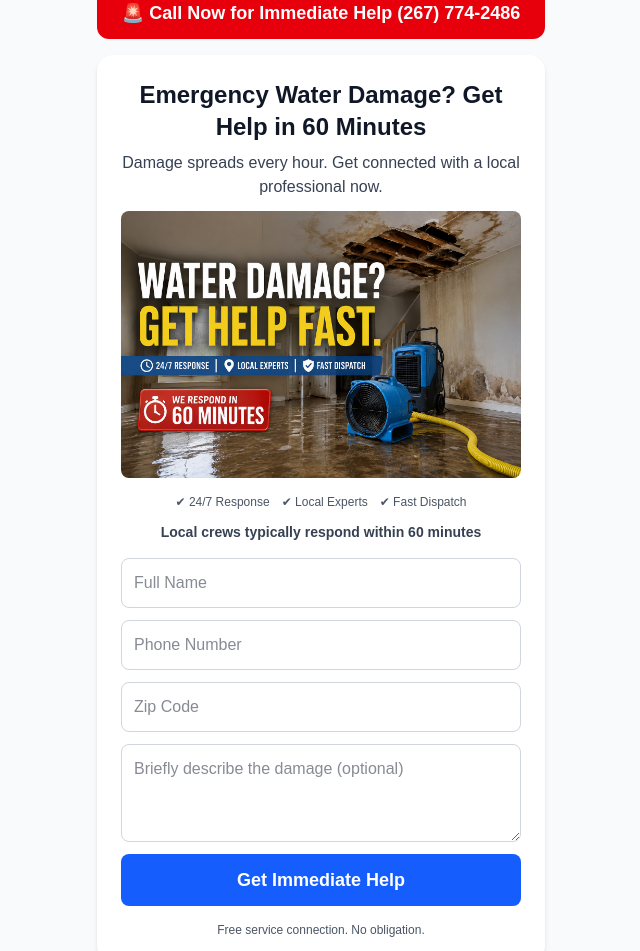
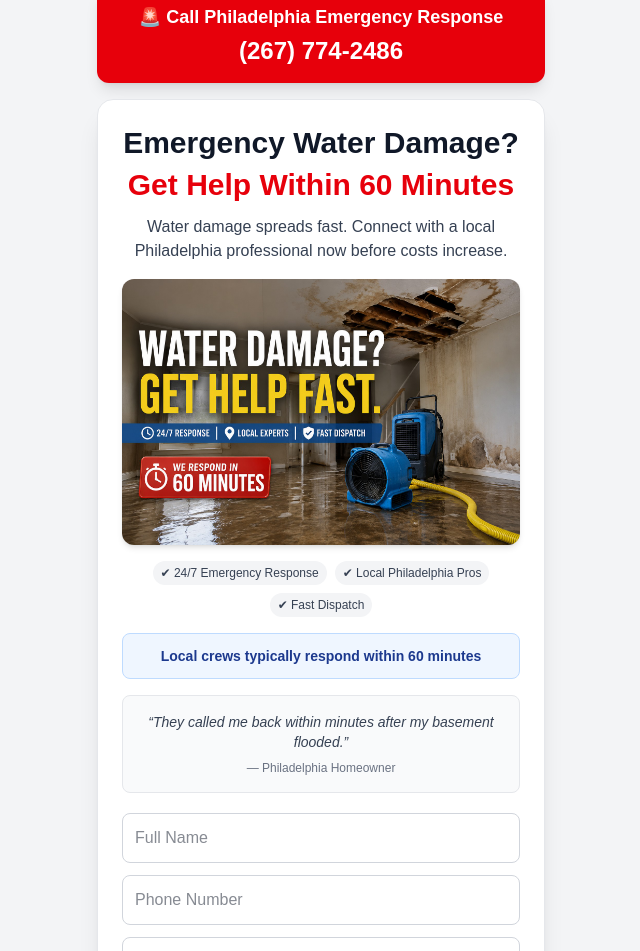
Before and after one commit to ERGProperties/water-damage-site, a Next.js app: page / in a window 1280 px wide. Shown: the part 141-1092 px from the top of the page, without its empty margins (319-959 px from the left). Built offline with nearby package versions, Linux system fonts and the light colour scheme.

Commit message:
Improve landing page trust and conversion design

```diff
--- a/app/page.tsx
+++ b/app/page.tsx
@@ -31,7 +31,7 @@ export default function Home() {
   }
 
   return (
-    <main className="min-h-screen bg-gray-50 flex items-center justify-center px-4 py-10">
+    <main className="min-h-screen bg-gray-100 flex items-center justify-center px-4 py-10">
       <div className="max-w-md w-full">
 
         {/* LOGO */}
@@ -44,12 +44,13 @@ export default function Home() {
             priority
             className="mb-2"
           />
+
           <p className="text-sm text-gray-600 text-center">
-            Philadelphia & Surrounding Areas • 24/7 Emergency Response
+            Serving Philadelphia Homeowners 24/7
           </p>
         </div>
 
-        {/* EMERGENCY CALL CTA (TOP) */}
+        {/* TOP CALL CTA */}
         <a
           href="tel:+12677742486"
           onClick={() => {
@@ -61,21 +62,26 @@ export default function Home() {
               });
             }
           }}
-          className="block text-center mb-4 bg-red-600 hover:bg-red-700 text-white font-bold py-3 rounded-xl text-lg"
+          className="block text-center mb-4 bg-red-600 hover:bg-red-700 text-white font-bold py-4 rounded-xl text-lg shadow-lg"
         >
-          🚨 Call Now for Immediate Help (267) 774-2486
+          🚨 Call Philadelphia Emergency Response
+          <div className="text-2xl mt-1">(267) 774-2486</div>
         </a>
 
-        {/* CARD */}
-        <div className="bg-white p-6 rounded-2xl shadow-md">
+        {/* MAIN CARD */}
+        <div className="bg-white p-6 rounded-2xl shadow-xl border border-gray-200">
 
           {/* HEADLINE */}
-          <h1 className="text-2xl font-bold text-center mb-2 text-gray-900">
-            Emergency Water Damage? Get Help in 60 Minutes
+          <h1 className="text-3xl font-extrabold text-center mb-3 text-gray-900 leading-tight">
+            Emergency Water Damage?
+            <span className="block text-red-600 mt-1">
+              Get Help Within 60 Minutes
+            </span>
           </h1>
 
-          <p className="text-center text-gray-700 mb-3">
-            Damage spreads every hour. Get connected with a local professional now.
+          {/* SUBTEXT */}
+          <p className="text-center text-gray-700 mb-4 text-base">
+            Water damage spreads fast. Connect with a local Philadelphia professional now before costs increase.
           </p>
 
           {/* IMAGE */}
@@ -84,19 +90,41 @@ export default function Home() {
             alt="Water damage emergency"
             width={500}
             height={300}
-            className="rounded-lg mb-4 w-full h-auto"
+            className="rounded-xl mb-4 w-full h-auto shadow-md"
           />
 
-          {/* TRUST */}
-          <div className="flex justify-center gap-3 text-xs text-gray-600 mb-3">
-            <span>✔ 24/7 Response</span>
-            <span>✔ Local Experts</span>
-            <span>✔ Fast Dispatch</span>
+          {/* TRUST BADGES */}
+          <div className="flex justify-center gap-2 text-xs text-gray-700 mb-4 flex-wrap">
+            <span className="bg-gray-100 px-2 py-1 rounded-full">
+              ✔ 24/7 Emergency Response
+            </span>
+
+            <span className="bg-gray-100 px-2 py-1 rounded-full">
+              ✔ Local Philadelphia Pros
+            </span>
+
+            <span className="bg-gray-100 px-2 py-1 rounded-full">
+              ✔ Fast Dispatch
+            </span>
           </div>
 
-          <p className="text-center text-sm text-gray-700 mb-4 font-semibold">
-            Local crews typically respond within 60 minutes
-          </p>
+          {/* TRUST LINE */}
+          <div className="bg-blue-50 border border-blue-200 rounded-lg p-3 mb-4">
+            <p className="text-center text-sm font-semibold text-blue-900">
+              Local crews typically respond within 60 minutes
+            </p>
+          </div>
+
+          {/* TESTIMONIAL */}
+          <div className="bg-gray-50 border border-gray-200 rounded-lg p-4 mb-5">
+            <p className="text-sm italic text-gray-700 text-center">
+              “They called me back within minutes after my basement flooded.”
+            </p>
+
+            <p className="text-xs text-gray-500 text-center mt-2">
+              — Philadelphia Homeowner
+            </p>
+          </div>
 
           {/* FORM */}
           <form onSubmit={handleSubmit} className="flex flex-col gap-3">
@@ -106,7 +134,7 @@ export default function Home() {
               name="name"
               placeholder="Full Name"
               required
-              className="border border-gray-300 p-3 rounded-lg text-gray-900"
+              className="border border-gray-300 p-3 rounded-lg text-gray-900 bg-white"
             />
 
             <input
@@ -114,7 +142,7 @@ export default function Home() {
               name="phone"
               placeholder="Phone Number"
               required
-              className="border border-gray-300 p-3 rounded-lg text-gray-900"
+              className="border border-gray-300 p-3 rounded-lg text-gray-900 bg-white"
             />
 
             <input
@@ -122,36 +150,36 @@ export default function Home() {
               name="zip"
               placeholder="Zip Code"
               required
-              className="border border-gray-300 p-3 rounded-lg text-gray-900"
+              className="border border-gray-300 p-3 rounded-lg text-gray-900 bg-white"
             />
 
             <textarea
               name="message"
-              placeholder="Briefly describe the damage (optional)"
+              placeholder="Briefly describe the damage"
               rows={3}
-              className="border border-gray-300 p-3 rounded-lg text-gray-900"
+              className="border border-gray-300 p-3 rounded-lg text-gray-900 bg-white"
             />
 
             <button
               type="submit"
               disabled={loading}
-              className="bg-blue-600 hover:bg-blue-700 text-white p-3 rounded-lg text-lg font-semibold"
+              className="bg-blue-600 hover:bg-blue-700 transition text-white p-4 rounded-xl text-lg font-bold shadow-md"
             >
               {loading ? "Submitting..." : "Get Immediate Help"}
             </button>
 
           </form>
 
-          {/* TRUST TEXT */}
-          <p className="text-xs text-gray-600 mt-4 text-center">
-            Free service connection. No obligation.
+          {/* BOTTOM TRUST */}
+          <p className="text-xs text-gray-500 mt-4 text-center leading-relaxed">
+            No obligation. Fast local response from trusted professionals serving the Philadelphia area.
           </p>
 
         </div>
 
-        {/* URGENCY */}
+        {/* FOOTER URGENCY */}
         <p className="text-center text-xs text-gray-500 mt-4">
-          Emergency crews are responding in your area right now
+          Emergency crews are responding in Philadelphia right now
         </p>
 
       </div>
```
